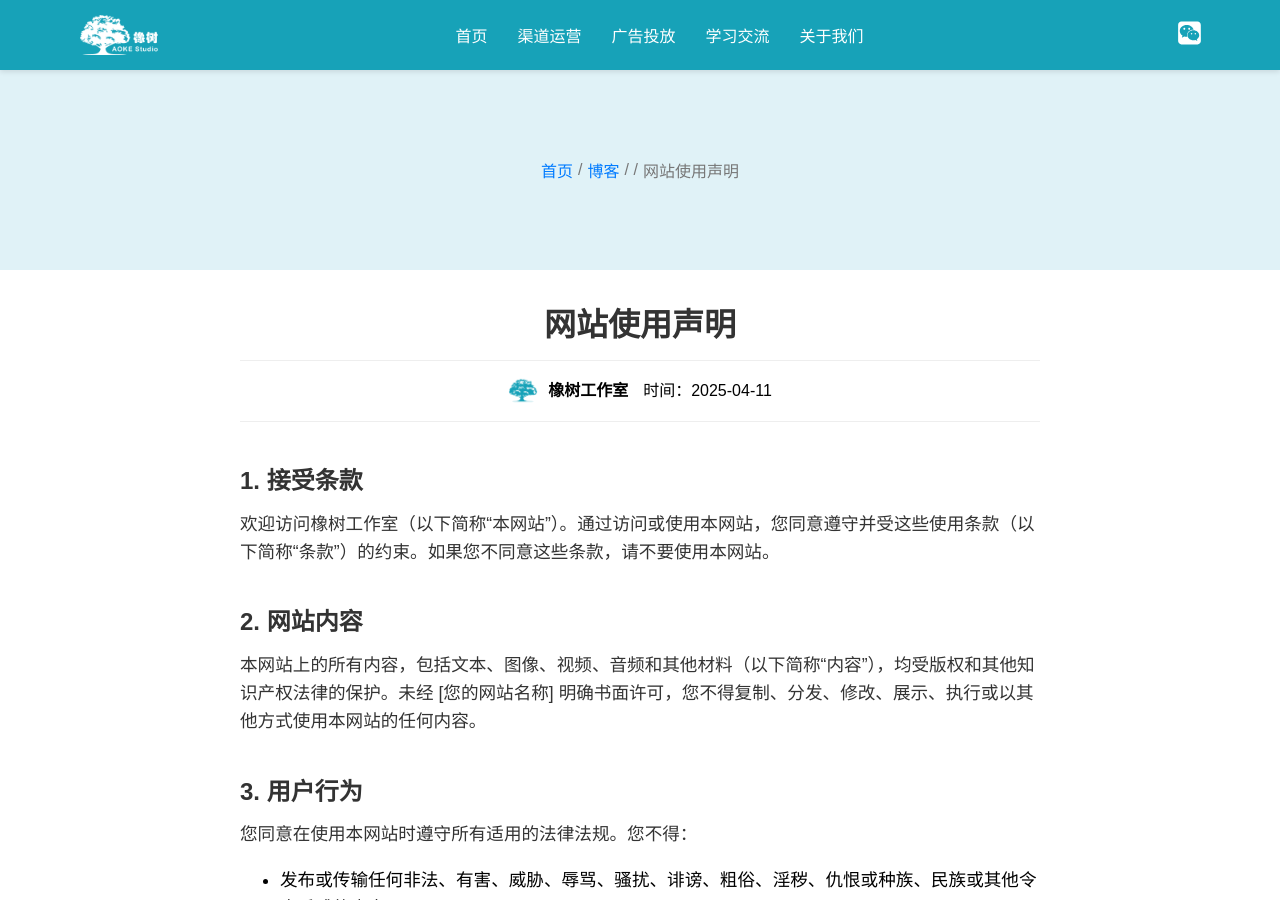
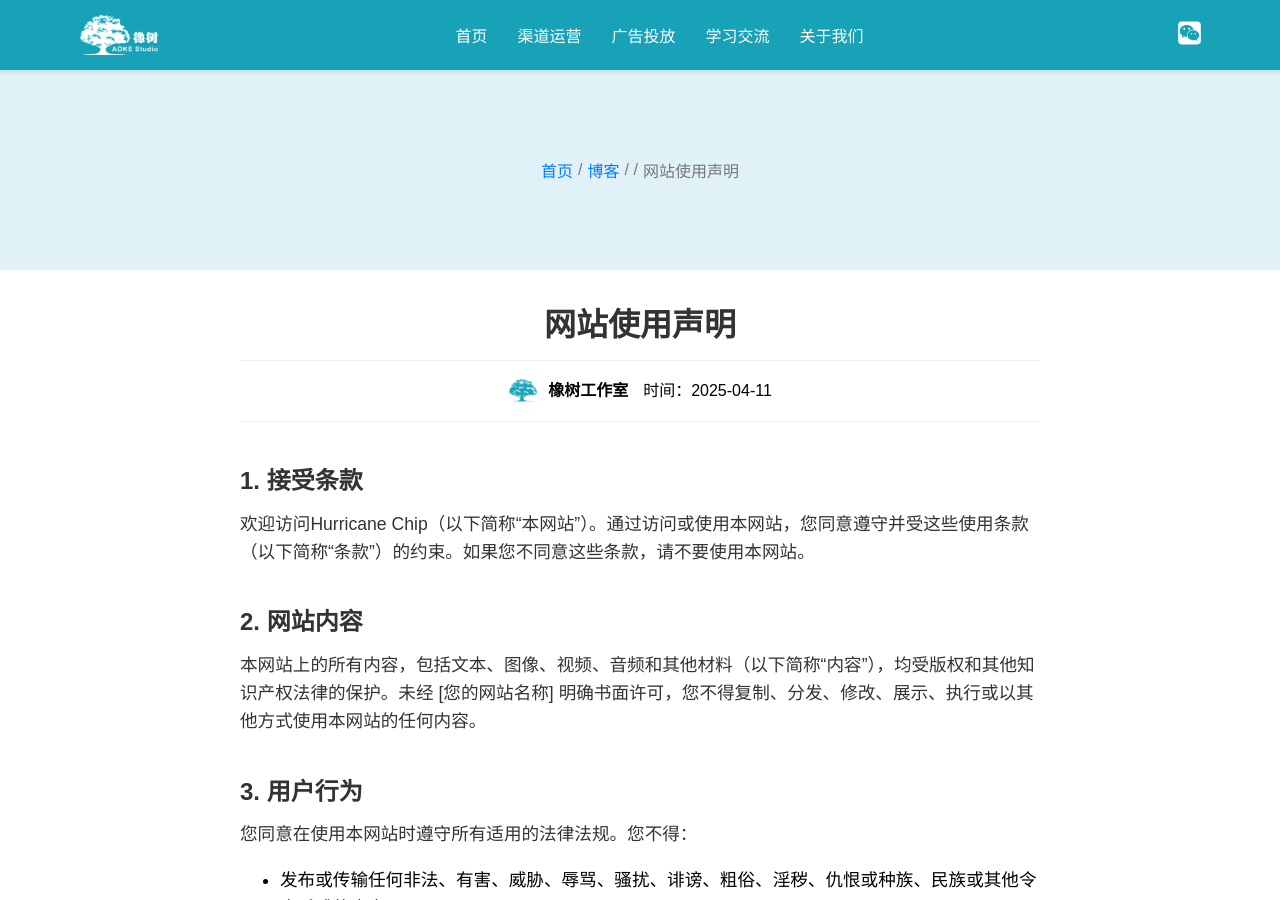
Before and after one commit to AdrWei/hurricanechip, a Jekyll site: the page built from _policies/terms.md, in a window 1280 px wide and 900 px high. Built offline with Jekyll 4.4.1, drawn with Linux system fonts in a browser that asks for light colours.

Commit message:
Update _config.yml

```diff
--- a/_config.yml
+++ b/_config.yml
@@ -1,5 +1,5 @@
-title: 橡树工作室
-description: 助力品牌出海
+title: Hurricane Chip
+description: Making the Best GaN Chips
 baseurl: "/hurricanechip"
 url: ""
 
```
